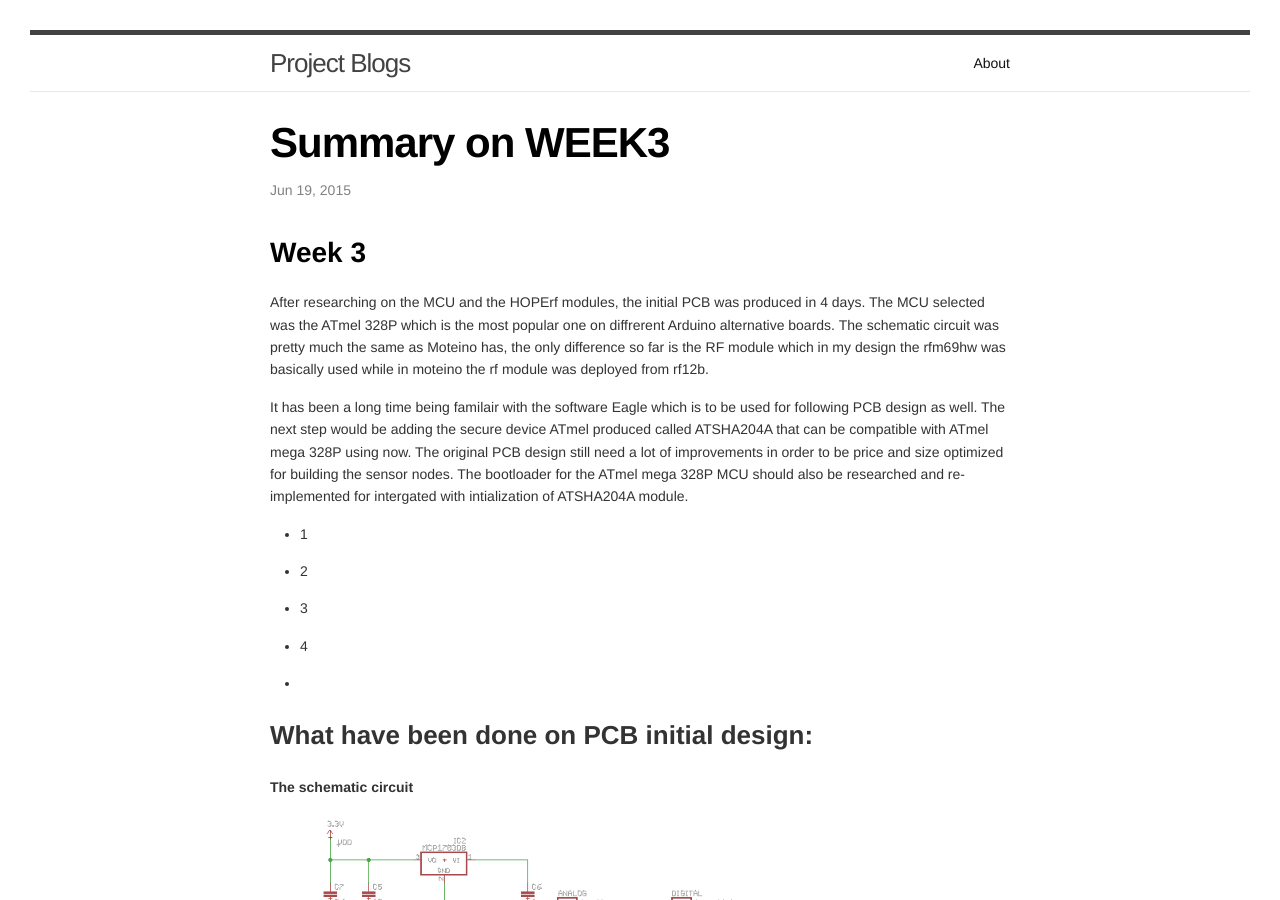
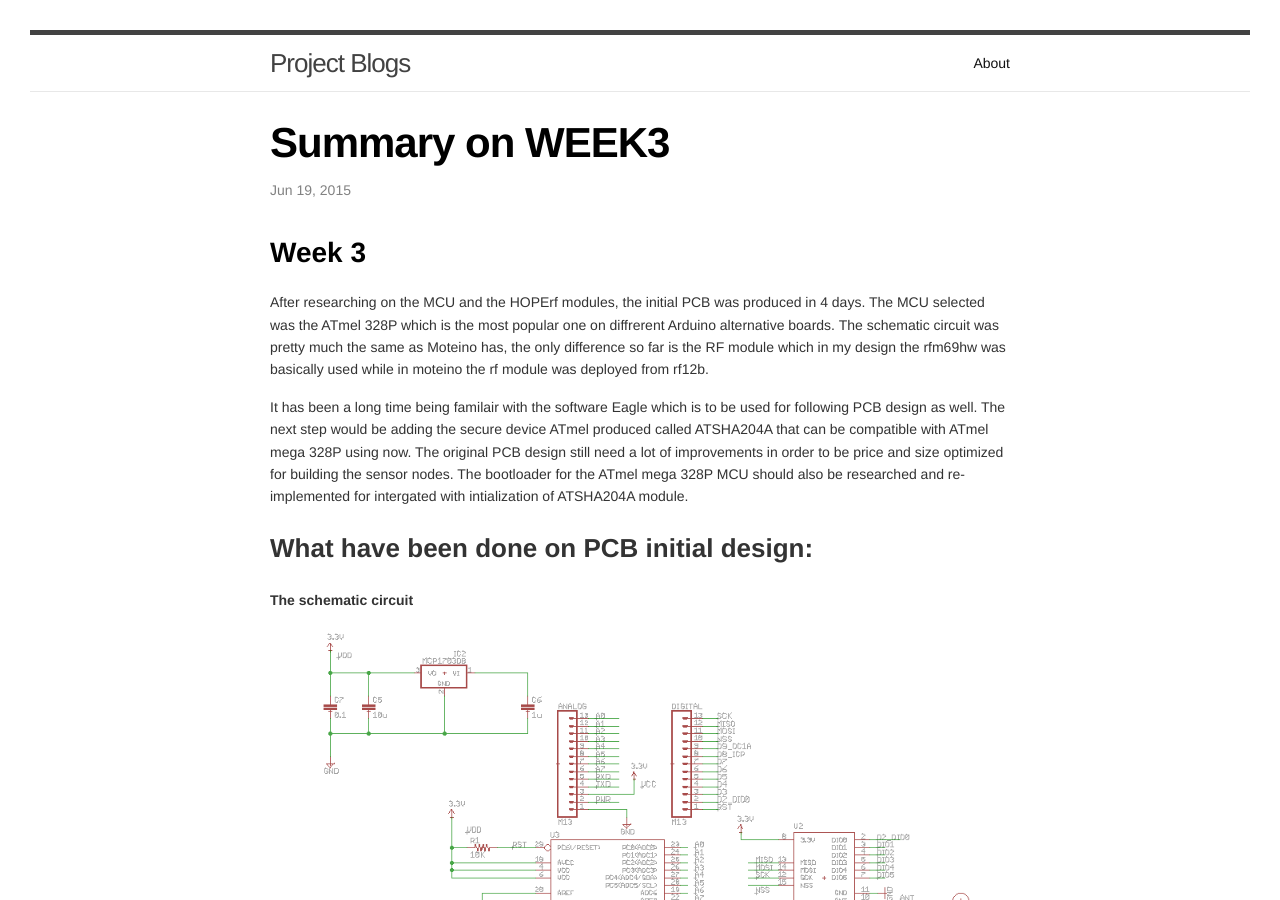
Before and after one commit to BingjieGao/SummerBlogs, a Jekyll site: the page built from _posts/2015-06-19-week3.md, in a window 1280 px wide and 900 px high. Built offline with Jekyll 4.4.1, drawn with Linux system fonts in a browser that asks for light colours; Markdown is read by kramdown in place of the engine named in the settings.

Commit message:
Update 2015-06-19-week3.md

```diff
--- a/_posts/2015-06-19-week3.md
+++ b/_posts/2015-06-19-week3.md
@@ -10,11 +10,6 @@ After researching on the MCU and the HOPErf modules, the initial PCB was produce
 
 
 It has been a long time being familair with the software Eagle which is to be used for following PCB design as well. The next step would be adding the secure device ATmel produced called ATSHA204A that can be compatible with ATmel mega 328P using now. The original PCB design still need a lot of improvements in order to be price and size optimized for building the sensor nodes. The bootloader for the ATmel mega 328P MCU should also be researched and re-implemented for intergated with intialization of ATSHA204A module.
-* 1
-* 2
-* 3
-* 4
-*
 
 ### What have been done on PCB initial design:
 ##### The schematic circuit
```
